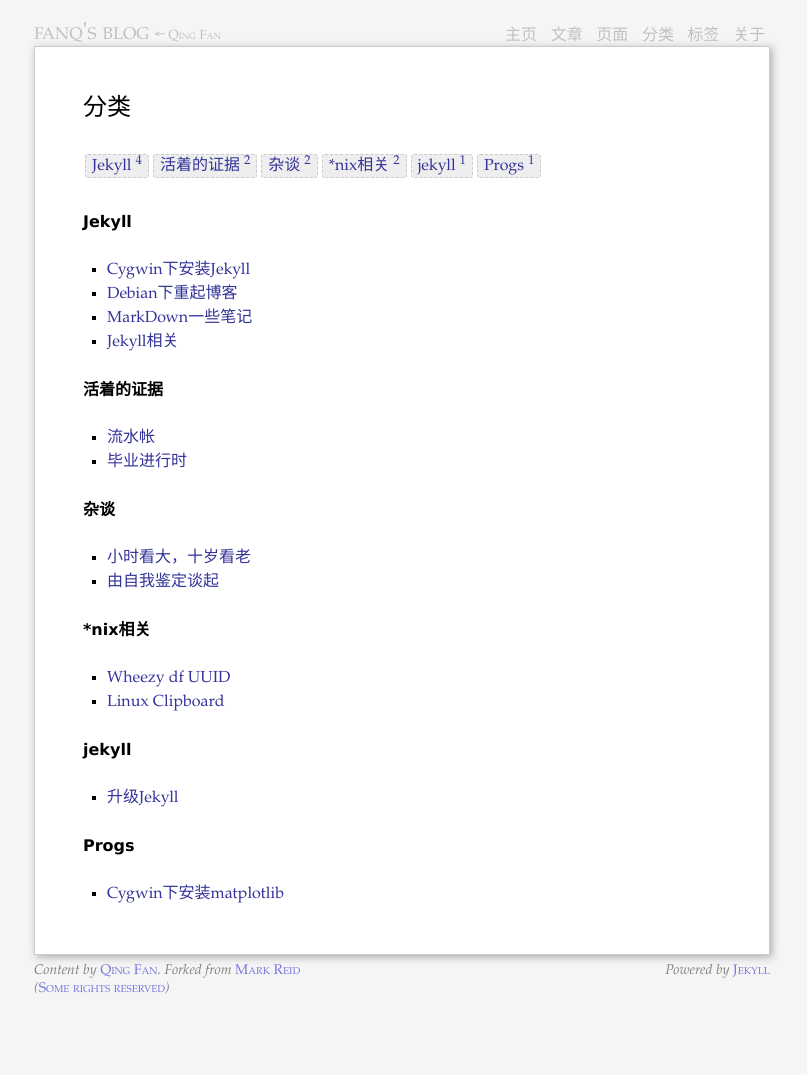
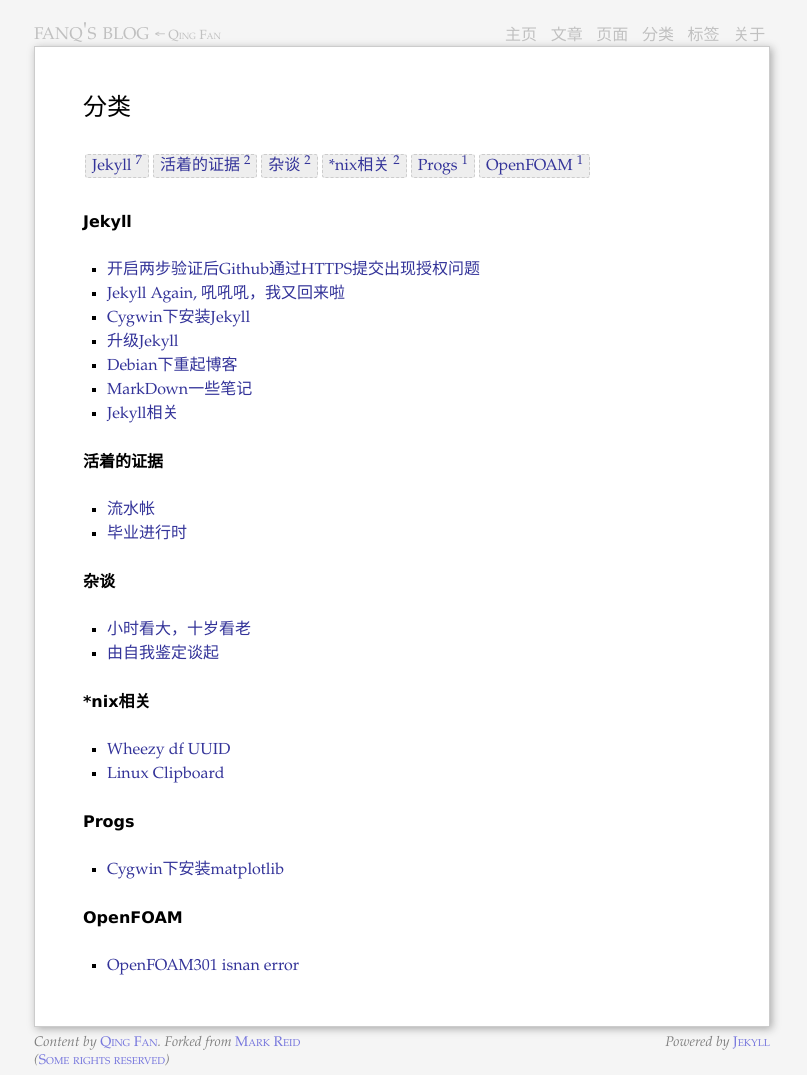
Before and after one commit to fanqo/fanqo.github.com, a Jekyll site: the page built from categories.html, in a window 1280 px wide. Shown: the whole page, without its empty margins (238-1045 px from the left). Built offline with Jekyll 4.4.1, drawn with Linux system fonts in a browser that asks for light colours; before the commit the page ends 1003 px from its top, so only the background shows below that.

Commit message:
category etc.

```diff
--- a/_config.yml
+++ b/_config.yml
@@ -72,7 +72,6 @@ JB :
   #   /assets
   #
   ASSET_PATH : false
-  THEME : fanq
 
   # These paths are to the main pages Jekyll-Bootstrap ships with.
   # Some JB helpers refer to these paths; change theme here if needed.
--- a/_includes/JB/setup
+++ b/_includes/JB/setup
@@ -16,7 +16,7 @@
     {% if site.JB.ASSET_PATH %}
       {% assign ASSET_PATH = site.JB.ASSET_PATH %}
     {% else %}
-      {% capture ASSET_PATH %}{{ BASE_PATH }}/assets/themes/{{ site.JB.THEME }}{% endcapture %}
+      {% capture ASSET_PATH %}{{ BASE_PATH }}/assets/themes/{{ layout.theme.name }}{% endcapture %}
     {% endif %}
   {% endif %}
 {% endcapture %}{% assign jbcache = nil %}
--- a/_posts/2016-07-02-openfoam301-isnan-error.md
+++ b/_posts/2016-07-02-openfoam301-isnan-error.md
@@ -2,7 +2,7 @@
 layout: post
 title: "OpenFOAM301 isnan error"
 description: ""
-category:
+category: OpenFOAM
 tags: [OpenFOAM]
 ---
 {% include JB/setup %}
```
Also changed, not shown: _posts/2013-05-20-newjekyll.md (+1 -1 lines), _posts/2016-05-05-jekyll-again.md (+1 -1 lines), _posts/2016-05-06-github-two-factor-auth.md (+1 -1 lines).
